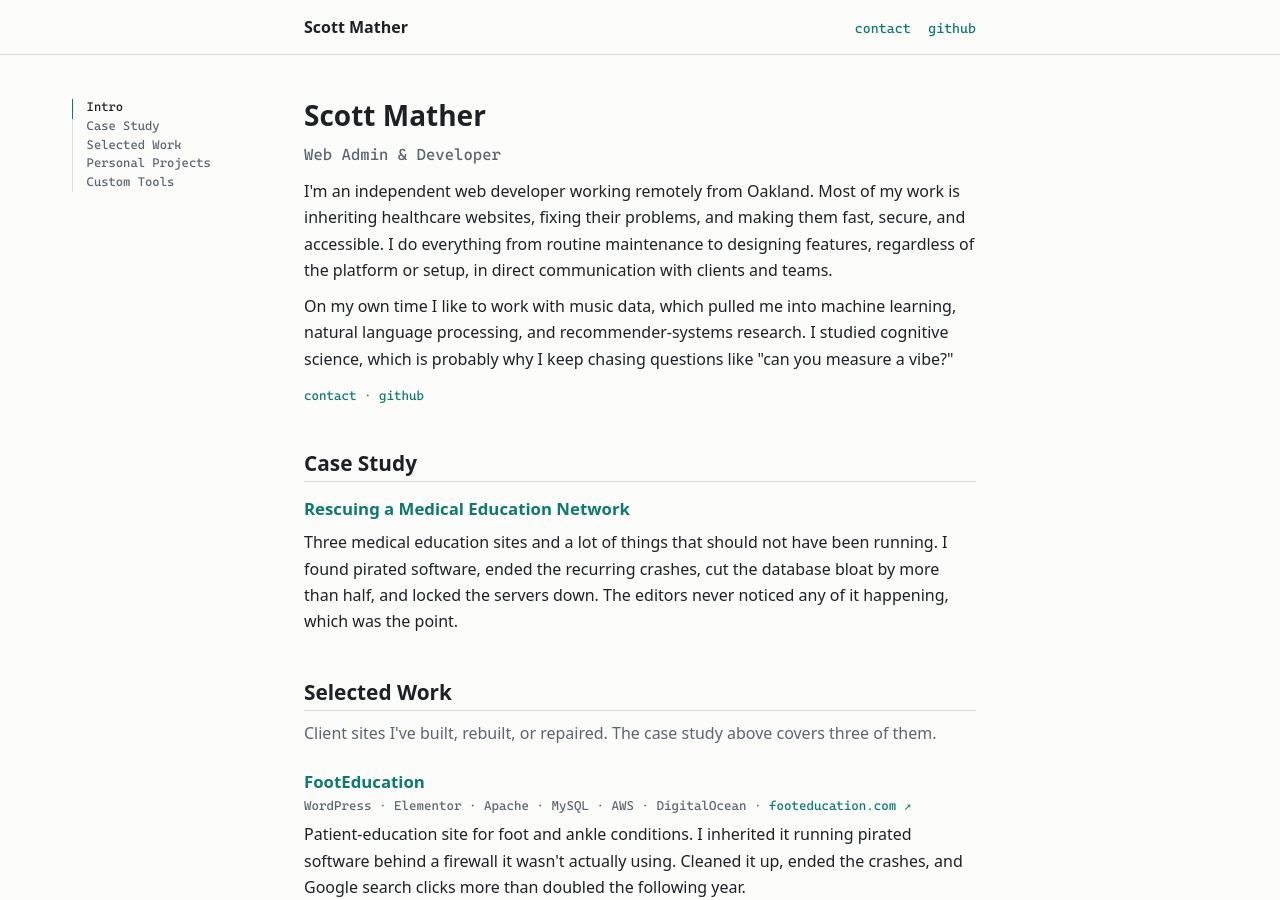
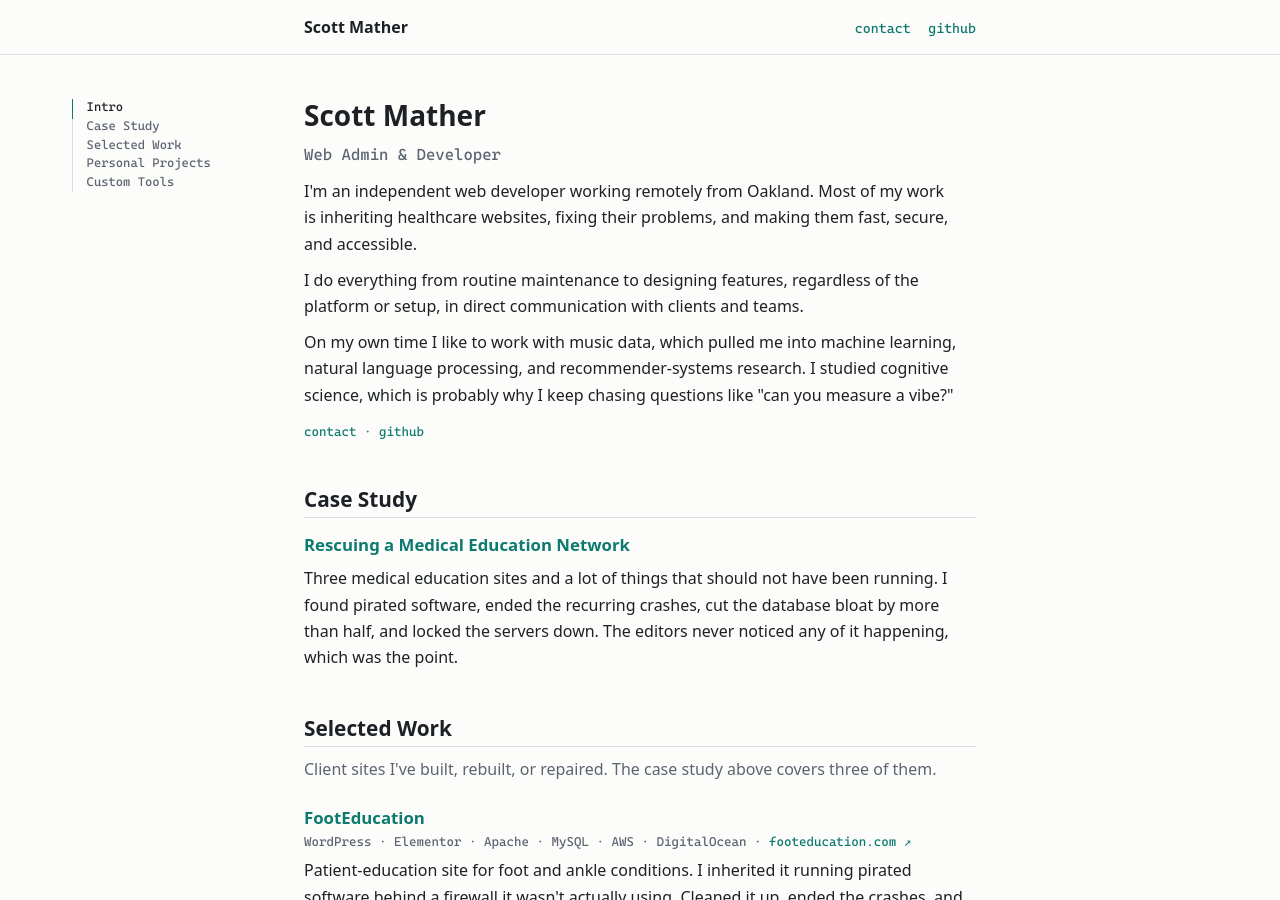
Before and after one commit to csmather/mather-cv, a Jekyll site: the page built from index.md, in a window 1280 px wide and 900 px high. Built offline with Jekyll 4.4.1, drawn with Linux system fonts in a browser that asks for light colours.

Commit message:
linebreak intro

```diff
--- a/_layouts/home.html
+++ b/_layouts/home.html
@@ -48,7 +48,8 @@ layout: default
     <section id="intro">
       <h1>Scott Mather</h1>
       <p class="lede">Web Admin &amp; Developer</p>
-      <p>I'm an independent web developer working remotely from Oakland. Most of my work is inheriting healthcare websites, fixing their problems, and making them fast, secure, and accessible. I do everything from routine maintenance to designing features, regardless of the platform or setup, in direct communication with clients and teams.</p>
+      <p>I'm an independent web developer working remotely from Oakland. Most of my work is inheriting healthcare websites, fixing their problems, and making them fast, secure, and accessible.</p>
+      <p>I do everything from routine maintenance to designing features, regardless of the platform or setup, in direct communication with clients and teams.</p>
       <p>On my own time I like to work with music data, which pulled me into machine learning, natural language processing, and recommender-systems research. I studied cognitive science, which is probably why I keep chasing questions like "can you measure a vibe?"</p>
       <p class="contact"><a href="mailto:matherscottc@gmail.com">contact</a> &middot; <a href="https://github.com/csmather" target="_blank" rel="noopener">github</a></p>
     </section>
```
